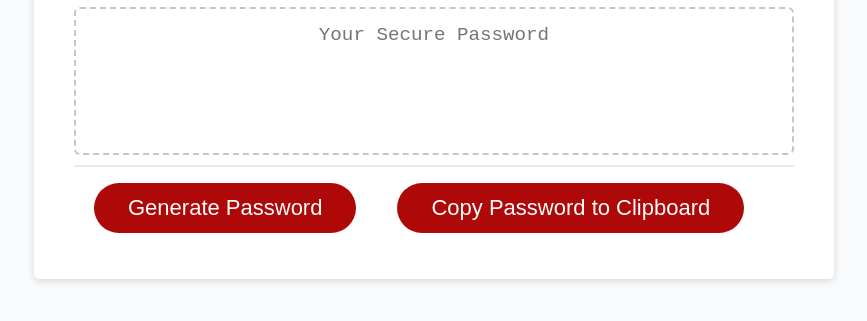
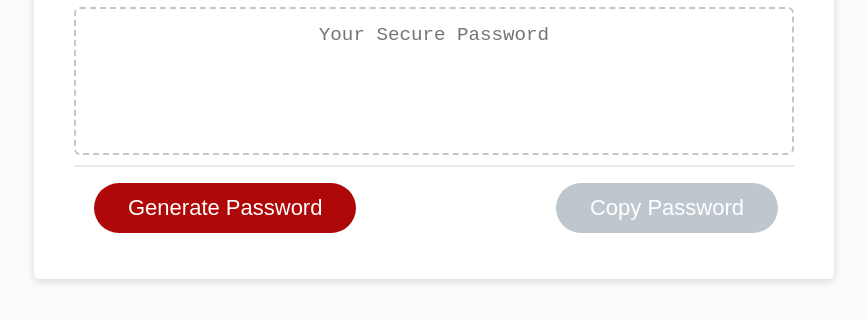
Before and after one commit to yarocruz/password-generator, a plain HTML site: page develop/index.html in a window 1280 px wide. Shown: the part 241-562 px from the top of the page, without its empty margins (206-1073 px from the left). Drawn offline with Linux system fonts and the light colour scheme.

Commit message:
style copy button

```diff
--- a/develop/index.html
+++ b/develop/index.html
@@ -23,7 +23,7 @@
       </div>
       <div class="card-footer">
         <button id="generate" class="btn">Generate Password</button>
-        <button id="copy" class="btn">Copy Password to Clipboard</button>
+        <button id="copy" class="btn copy-btn float-right">Copy Password</button>
       </div>
     </div>
   </div>
--- a/develop/style.css
+++ b/develop/style.css
@@ -72,8 +72,7 @@ header {
 	border: none;
 	background-color: hsl(360, 91%, 36%);
 	border-radius: 25px;
-  box-shadow: rgba(0, 0, 0, 0.1) 0px 1px 6px 0px rgba(0, 0, 0, 0.2) 0px 1px 1px
-    0px;
+	box-shadow: rgba(0, 0, 0, 0.1) 0px 1px 6px 0px rgba(0, 0, 0, 0.2) 0px 1px 1px 0px;
 	color: hsl(0, 0%, 100%);
 	display: inline-block;
 	font-size: 22px;
@@ -82,6 +81,10 @@ header {
 	padding: 14px 34px;
 	text-align: center;
 	cursor: pointer;
+}
+
+.copy-btn {
+	background-color: #bfc7ce;
 }
 
 button[disabled] {
```
Lines whose indentation alone changed are shown as unchanged.
